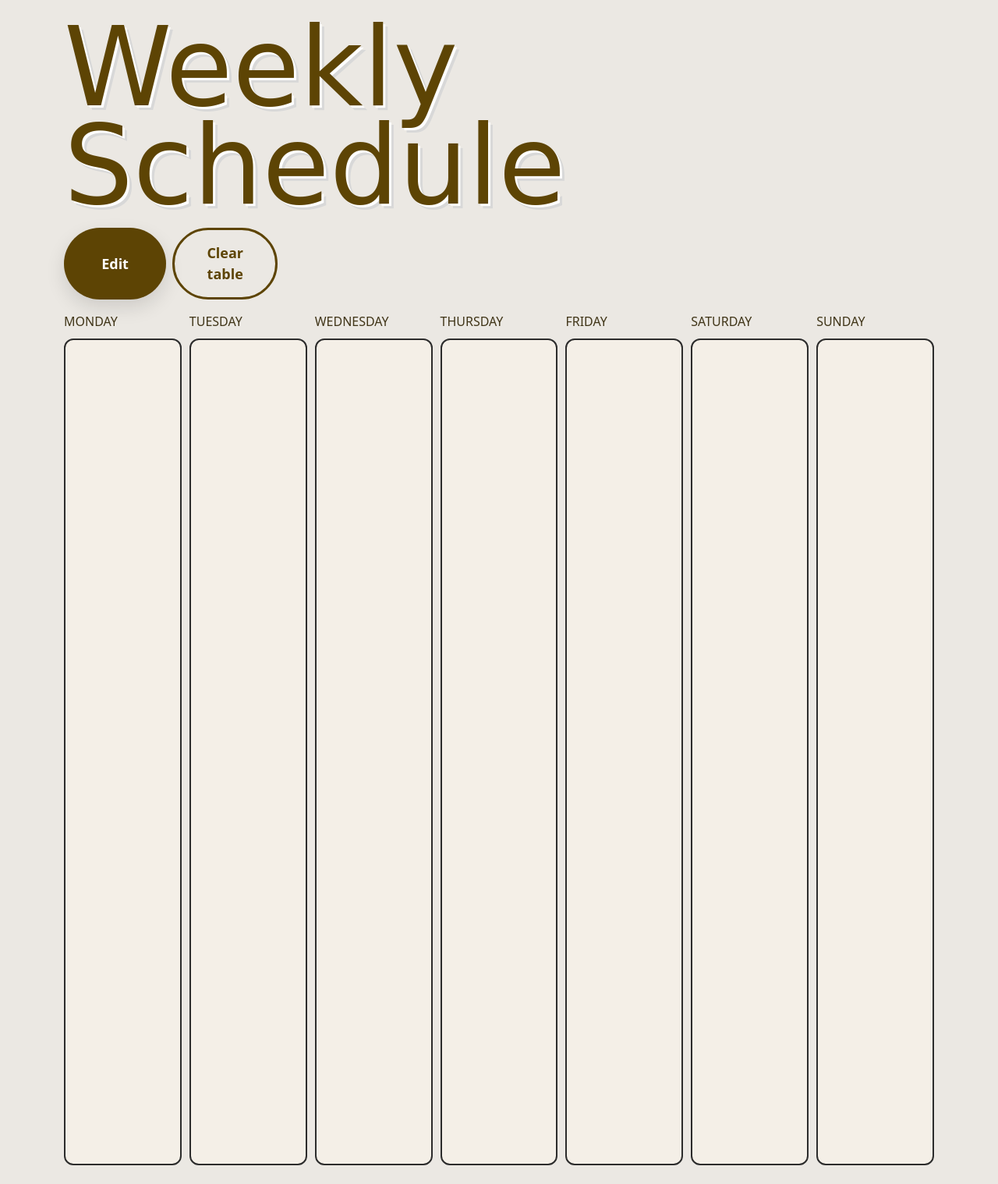
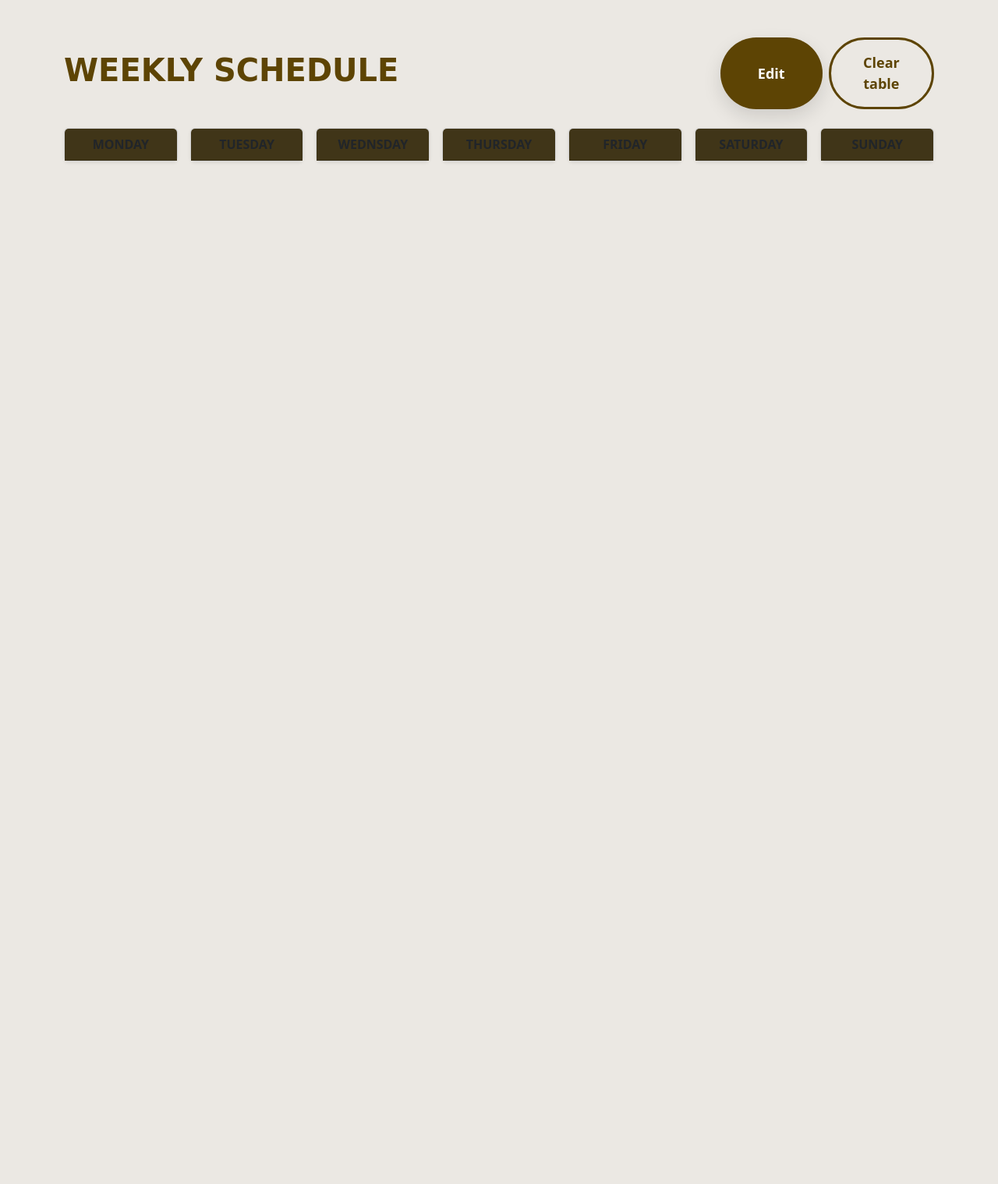
Before and after one commit to andrewkm05/UniFlow, a Flask app: template templates/schedule.html in a window 1280 px wide. Shown: the whole page at 78% size. After the commit the page ends 208 px from the top, so only its background shows below. Run offline with Flask 3, Linux system fonts and the light colour scheme; the template is opened without the code that fills it, so the values that code supplies are empty; some web fonts are replaced.

Commit message:
making schedule.html

```diff
--- a/templates/base.html
+++ b/templates/base.html
@@ -24,7 +24,7 @@
 
     </head>
 
-    <body class="{% block body_class %}{% endblock %}">
+    <body>
 
         <!--
         If the page passes show_nav=True, the navbar will be visible.
--- a/templates/home.html
+++ b/templates/home.html
@@ -1,4 +1,4 @@
-{%extends "base.html" %}
+{% extends "base.html" %}
 
 {% block title %}Welcome ~ UniFlow {% endblock %}
 
--- a/templates/schedule.html
+++ b/templates/schedule.html
@@ -4,77 +4,90 @@
 
 {% block content %}
 
-<div class="container py-4">
+<div class="container py-5">
 
     <!-- Header row: Title and Actions-->
-    <div class="d-flex flex-wrap justify-content-between align-items-center mb-3 gap-3">
-        <h1 class="m-0 logo">Weekly Schedule</h1>
+    <div class="d-flex flex-wrap justify-content-between align-items-center mb-4 gap-3">
+        <h1 class="fw-bold display-6 text-uppercase">Weekly Schedule</h1>
 
         <div class="d-flex gap-2">
             <!-- Edit button-->
-            <button id="toggle-edit" class="btn btn-pill btn-primary-uf">
+            <button id="add-btn" class="btn btn-pill btn-primary-uf">
                 Edit
             </button>
 
             <!-- Clear Table button-->
-            <button id="clear-table" class="btn btn-pill btn-outline-uf">
+            <button id="clear-btn" class="btn btn-pill btn-outline-uf">
                 Clear table
             </button>
         </div>
     </div>
 
     <!-- Week grid -->
-    <div class="table-responsive">
-        <div class="week-grid" role="grid" aria-label="Weekly Schedule">
+    <div class="row g-3" id="week">
+        {% set days = ["Monday", "Tuesday", "Wednsday", "Thursday", "Friday", "Saturday", "Sunday"] %}
+        {% for d in days %}
+        <div class="col-12 col-md-6 col-lg-3 col-xl">
+            <div class="card h-100 shadow-sm">
+                <!-- "Days" headers -->
+                <div class="card-header fw-bold text-center text-uppercase" style="background-color: #403518;">
+                    {{d}}
+                </div>
 
-            <!-- Day headers -->
-            <div class="day-head" data-day="0">MONDAY</div>
-            <div class="day-head" data-day="1">TUESDAY</div>
-            <div class="day-head" data-day="2">WEDNESDAY</div>
-            <div class="day-head" data-day="3">THURSDAY</div>
-            <div class="day-head" data-day="4">FRIDAY</div>
-            <div class="day-head" data-day="5">SATURDAY</div>
-            <div class="day-head" data-day="6">SUNDAY</div>
+                <ul class="list-group list-group-flush day-list" data-day=""{{ loop.index0 }}></ul>
+            </div>
+        </div>
+        {% endfor %}
+    </div>
 
-            <!-- Day columns -->
-            <div class="day-col" data-day="0" role="gridcell" aria-label="Monday"></div>
-            <div class="day-col" data-day="1" role="gridcell" aria-label="Tuesday"></div>
-            <div class="day-col" data-day="2" role="gridcell" aria-label="Wednesday"></div>
-            <div class="day-col" data-day="3" role="gridcell" aria-label="Thursday"></div>
-            <div class="day-col" data-day="4" role="gridcell" aria-label="Friday"></div>
-            <div class="day-col" data-day="5" role="gridcell" aria-label="Saturday"></div>
-            <div class="day-col" data-day="6" role="gridcell" aria-label="Sunday"></div>
+    <!-- Mini form for editing/adding events (hidden at first place)-->
+    <div id="form-wrap" class="card shadow p-3 mt-4 d-none" style="max-width: 700px;">
+        <h2 class="h5 fw-bold mb-3">Add / Edit task</h2>
+
+        <div class="row g-3">
+
+            <div class="col-12 col-md-3">
+
+                <!-- Select day -->
+                <label class="form-label">Day</label>
+                <select id="f-day" class="form-select">
+                    <option value="0">Monday</option>
+                    <option value="1">Tuesday</option>
+                    <option value="2">Wednsday</option>
+                    <option value="3">Thursday</option>
+                    <option value="4">Friday</option>
+                    <option value="5">Saturday</option>
+                    <option value="6">Sunday</option>
+                </select>
+            </div>
+
+            <!-- Hours -->
+            <div class="col-12 col-md-3">
+                <label class="form-label">Start</label>
+                <input type="time" id="f-start" class="form-control" value="14:00" required>
+            </div>
+
+            <div class="col-12 col-md-3">
+                <label class="form-label">End</label>
+                <input type="time" id="f-end" class="form-control" value="15:20" required>
+            </div>
+
+            <!-- Title -->
+            <div class="col-12 col-md-3">
+                <label class="form-label">Title</label>
+                <input type="text" id="f-title" class="form-control" placeholder="e.g. Algorithms Lecture" required>
+            </div>
+
+            <!-- Save Buttons -->
+            <div class="col-12 d-flex gap-2">
+                <button id="save-item" class="btn btn-pill btn-primary-uf">Save</button>
+                <button id="cancel-item" class="btn btn-pill btn-outline-uf">Cancel</button>
+            </div>
         </div>
     </div>
 
-    <!-- Mini form for editing/adding events (hidden at first place)-->
-    <form id="event-form" class="event-form card shadow border-0 p-3 mt-4" hidden>
-        <h2 class="h5 fw-bold mb-3">Add item</h2>
-
-        <div class="row g-3">
-            <label for="evt-title" class="form-label fw-semibold">Title</label>
-            <input id="evt-title" name="Title" type="text" class="form-control" required placeholder="e.g Algorithms">
-        </div>
-
-        <div class="col-6 col-md-3">
-            <label for="evt-start" class="form-label fw-semibold">Start</label>
-            <input id="evt-start" name="start" type="time" class="form-control" required value="14:00" step="300">
-        </div>
-
-        <div class="col-6 col-md-3">
-            <label for="evt-end" class="form-label fw-semibold">End</label>
-            <input id="evt-end" name="end" type="time" class="form-control" required value="15:20" step="300">
-        </div>
-
-        <!-- Set from JS when the user clicks on that particular day -->
-        <input type="hidden" name="day" id="evt-day">
-
-        <div class="col-12 d-flex gap-2">
-            <button type="submit" class="btn btn-pill btn-primary-uf">Save</button>
-            <button type="button" id="event-cancel" class="btn btn-pill btn-outline-uf">Cancel</button>
-        </div>
-    </form>
-
 </div>
 
+<script src="{{ url_for('static', filename='js/schedule.js') }}" defer></script>
+
 {% endblock %}
```
Also changed, not shown: static/js/schedule.js (added).
